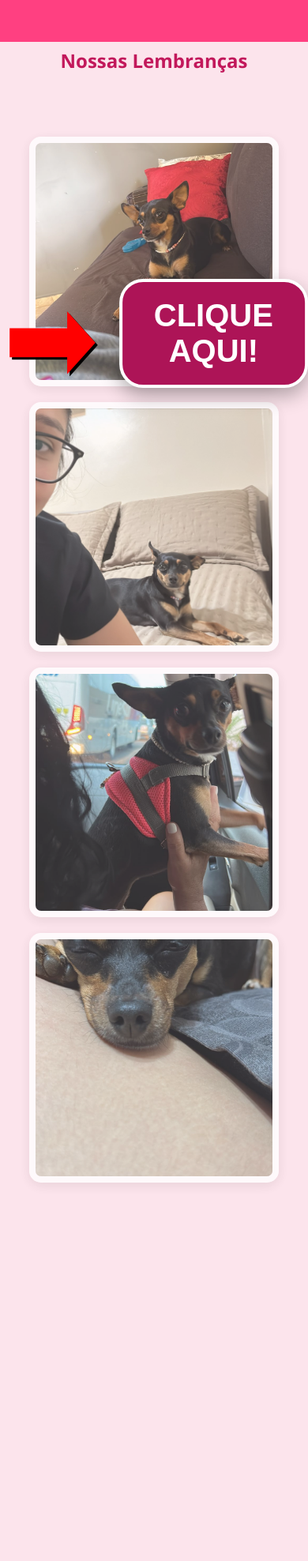
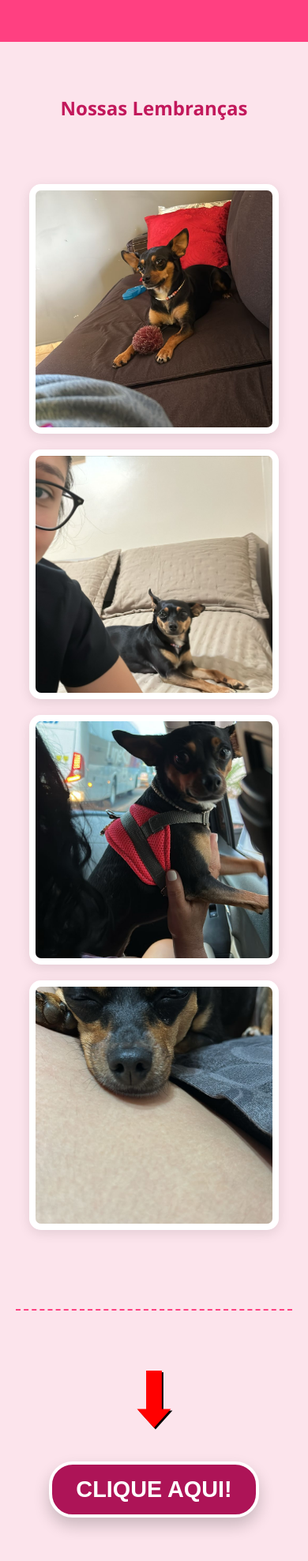
Before and after one commit to henriquereolonpain-sys/mybbs, a plain HTML site: page index.html in a window 390 px wide. Shown: the whole page at 79% size. Before the commit the page ends 1597 px from the top, so only its background shows below. Drawn offline with Linux system fonts and the light colour scheme.

Commit message:
ajustes mobiles

```diff
--- a/index.html
+++ b/index.html
@@ -11,10 +11,9 @@
             background-color: #fce4ec;
             margin: 0;
             padding: 20px;
-            padding-bottom: 100px;
         }
 
-        /* --- BARRA SUPERIOR PISCANTE --- */
+        /* --- BARRA SUPERIOR --- */
         .marquee-container {
             width: 100%;
             overflow: hidden;
@@ -35,118 +34,92 @@
             animation: scroll 15s linear infinite, blink 1s step-start infinite;
         }
 
-        @keyframes scroll {
-            from { transform: translateX(100%); }
-            to { transform: translateX(-100%); }
-        }
+        @keyframes scroll { from { transform: translateX(100%); } to { transform: translateX(-100%); } }
+        @keyframes blink { 50% { opacity: 0; } }
 
-        @keyframes blink {
-            50% { opacity: 0; }
-        }
-
-        /* --- GALERIA DE IMAGENS --- */
+        /* --- GALERIA --- */
         .gallery {
             margin-top: 80px;
             display: flex;
             flex-wrap: wrap;
             justify-content: center;
             gap: 20px;
-            /* Adicionei uma transparência leve para destacar o easter egg quando ele aparecer */
-            opacity: 0.8;
+            padding-bottom: 50px;
         }
 
         .gallery img {
-            width: 300px;
+            width: 100%;
+            max-width: 300px; /* Garante que não estoure no celular */
             height: 300px;
             object-fit: cover;
             border-radius: 15px;
             border: 8px solid white;
             box-shadow: 0 4px 15px rgba(0,0,0,0.1);
-            transition: transform 0.3s, opacity 0.3s;
         }
 
-        .gallery img:hover {
-            transform: scale(1.05);
-            opacity: 1;
+        /* --- FOOTER / EASTER EGG --- */
+        footer {
+            margin-top: 50px;
+            padding: 40px 20px;
+            border-top: 2px dashed #ff4081;
+            display: flex;
+            flex-direction: column;
+            align-items: center;
+            gap: 20px;
         }
 
-        h2 { color: #c2185b; margin-top: 40px; }
-
-        /* --- ESTILOS DO NOVO EASTER EGG GIGANTE --- */
-        .easter-egg-container {
-            position: fixed;
-            /* Centraliza na tela */
-            top: 50%;
-            left: 50%;
-            transform: translate(-50%, -50%);
-            z-index: 2000; /* Fica acima de tudo */
-
-            display: flex; /* Alinha a seta e o botão lado a lado */
-            align-items: center;
-            gap: 30px;
+        .comic-arrow {
+            font-size: 6rem;
+            color: red;
+            text-shadow: 2px 2px 0px black;
+            animation: bounce 0.8s ease-in-out infinite alternate;
         }
 
-        /* A Seta Comicamente Grande */
-        .comic-arrow {
-            font-size: 10rem; /* Tamanho monstro */
-            color: red;
-            text-shadow: 3px 3px 0px black;
-            animation: pointRight 0.8s ease-in-out infinite alternate;
+        @keyframes bounce {
+            from { transform: translateY(0); }
+            to { transform: translateY(20px); }
         }
 
-        @keyframes pointRight {
-            from { transform: translateX(0); }
-            to { transform: translateX(30px); } /* Move a seta para a direita */
-        }
-
-        /* O Botão Gigante */
         #eggTrigger {
             background-color: #ad1457;
             color: white;
             border: 4px solid white;
-            padding: 20px 40px;
+            padding: 15px 30px;
             border-radius: 30px;
             cursor: pointer;
-            font-size: 2.5rem; /* Fonte gigante */
+            font-size: 1.8rem;
             font-weight: bold;
-            box-shadow: 0 10px 25px rgba(0,0,0,0.3);
-            transition: background-color 0.3s, transform 0.1s;
+            box-shadow: 0 10px 20px rgba(0,0,0,0.2);
+            width: fit-content;
         }
 
-        #eggTrigger:hover {
-            background-color: #d81b60;
-            transform: scale(1.05);
+        #eggContent {
+            display: none;
+            margin-top: 20px;
+            background-color: white;
+            padding: 20px;
+            border-radius: 15px;
+            font-size: 2.5rem;
+            color: #795548;
+            font-weight: 900;
+            border: 5px solid #795548;
         }
 
-        /* O Conteúdo Revelado Gigante */
-        #eggContent {
-            display: none; /* Começa escondido */
-            margin-top: 20px;
-            background-color: white;
-            padding: 30px;
-            border-radius: 20px;
-            box-shadow: 0 10px 30px rgba(0,0,0,0.3);
-            font-size: 4rem; /* Texto Carla Madeira gigante */
-            color: #795548;
-            font-weight: 900;
-            border: 6px solid #795548;
-            text-transform: uppercase;
-            animation: popUp 0.5s cubic-bezier(0.68, -0.55, 0.27, 1.55); /* Efeito de "pulo" */
-        }
-
-        @keyframes popUp {
-            from { transform: scale(0); opacity: 0; }
-            to { transform: scale(1); opacity: 1; }
+        /* AJUSTE PARA TELAS GRANDES (DESKTOP) */
+        @media (min-width: 768px) {
+            .comic-arrow { font-size: 10rem; }
+            #eggTrigger { font-size: 3rem; padding: 25px 50px; }
+            #eggContent { font-size: 4.5rem; }
         }
     </style>
 </head>
 <body>
 
     <div class="marquee-container">
-        <div class="scrolling-text">saudades de voces negas  saudades de voces nibbas saudades de voces</div>
+        <div class="scrolling-text">saudades de voces negass saudades de voces marrom baobao saudades de vocesç</div>
     </div>
 
-    <h2>Nossas Lembranças</h2>
+    <h2 style="margin-top: 100px; color: #c2185b;">Nossas Lembranças</h2>
 
     <div class="gallery">
         <img src="img1.jpeg" alt="Foto 1">
@@ -155,16 +128,13 @@
         <img src="img4.jpeg" alt="Foto 4">
     </div>
 
-    <div class="easter-egg-container">
-        <div class="comic-arrow">➡</div>
-
-        <div>
-            <button id="eggTrigger">CLIQUE AQUI!</button>
-            <div id="eggContent">
-                🪵<br>CARLA MADEIRA
-            </div>
+    <footer>
+        <div class="comic-arrow">⬇</div>
+        <button id="eggTrigger">CLIQUE AQUI!</button>
+        <div id="eggContent">
+            🪵<br>CARLA MADEIRA
         </div>
-    </div>
+    </footer>
 
     <script>
         const triggerButton = document.getElementById('eggTrigger');
@@ -174,13 +144,12 @@
         triggerButton.addEventListener('click', function() {
             if (hiddenContent.style.display === "block") {
                 hiddenContent.style.display = "none";
-                arrow.style.display = "block"; // Mostra a seta de volta se fechar
+                arrow.style.display = "block";
             } else {
                 hiddenContent.style.display = "block";
-                arrow.style.display = "none"; // Esconde a seta quando abre para não poluir
+                arrow.style.display = "none";
             }
         });
     </script>
-
 </body>
 </html>
```
